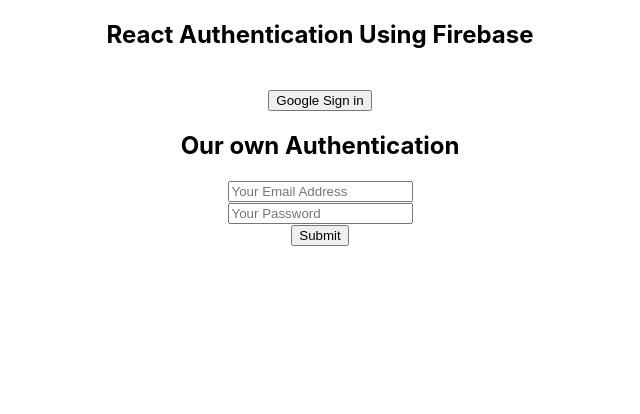
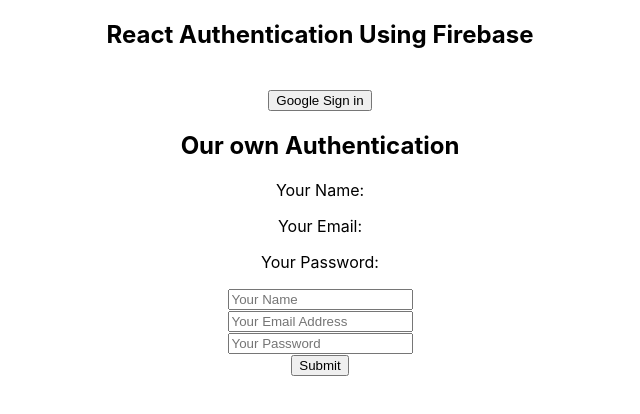
Before and after one commit to bishnunathbd/fire-auth11, a React (Create React App) app: page / in a window 1280 px wide. Shown: the top 414 px of the page, without its empty margins (320-960 px from the left). Built offline with nearby package versions, Linux system fonts and the light colour scheme; no server answers.

Commit message:
42-4-update state from form field

```diff
--- a/src/App.js
+++ b/src/App.js
@@ -11,6 +11,7 @@
     isSignedIn: false,
     name: '',
     email: '',
+    password: '',
     photo: ''
   });
 
@@ -53,14 +54,20 @@
   }
 
   const handleInputBlur = (e) => {
-    console.log(e.target.name, e.target.value);
+    let isFormValid = true;
     if (e.target.name === 'email') {
-      const isEmailValid = /\S+@\S+\.\S+/.test(e.target.value);
+      isFormValid = /\S+@\S+\.\S+/.test(e.target.value);
     }
     if (e.target.name === 'password') {
       const isPasswordValid = e.target.value.length > 6;
       const hasPasswordNumber = /\d{1}/.test(e.target.value);
-      console.log(isPasswordValid && hasPasswordNumber);
+      isFormValid = isPasswordValid && hasPasswordNumber;
+    }
+
+    if (isFormValid) {
+      const newUserInfo = { ...user };
+      newUserInfo[e.target.name] = e.target.value;
+      setUser(newUserInfo);
     }
   }
 
@@ -85,12 +92,18 @@
       }
 
       <h2>Our own Authentication</h2>
+      <p>Your Name: {user.name}</p>
+      <p>Your Email: {user.email}</p>
+      <p>Your Password: {user.password}</p>
+
       <form onSubmit={handleSubmit}>
+        <input type="text" name="name" onBlur={handleInputBlur} placeholder="Your Name" />
+        <br />
         <input type="text" name="email" onBlur={handleInputBlur} placeholder="Your Email Address" required />
         <br />
         <input type="password" name="password" onBlur={handleInputBlur} id="" placeholder="Your Password" required />
         <br />
-        <input type="submit" value="Submit"/>
+        <input type="submit" value="Submit" />
       </form>
     </div>
   );
```
Also changed, not shown: 1 other file (tests, documents, lock files or other folders).
